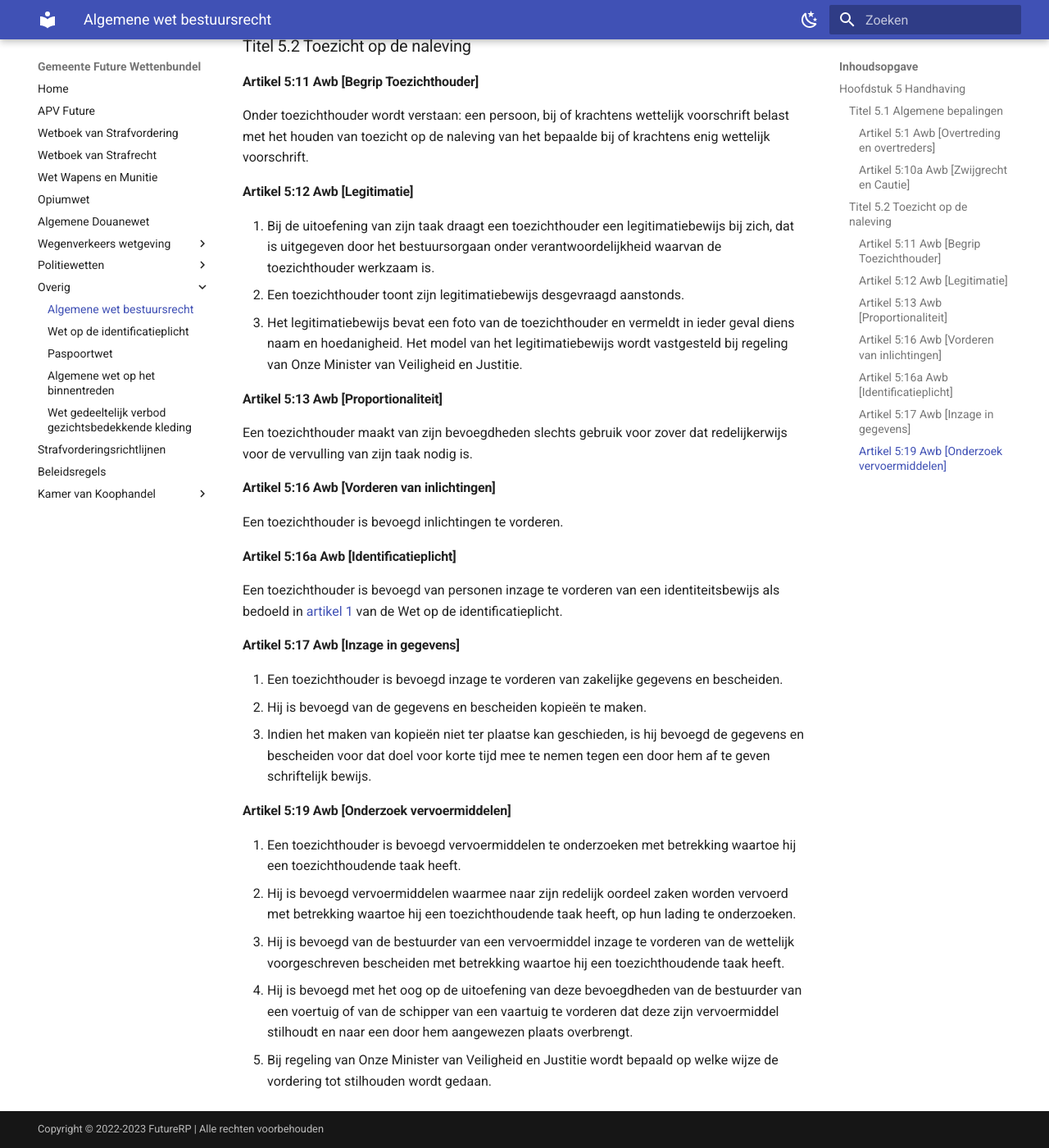
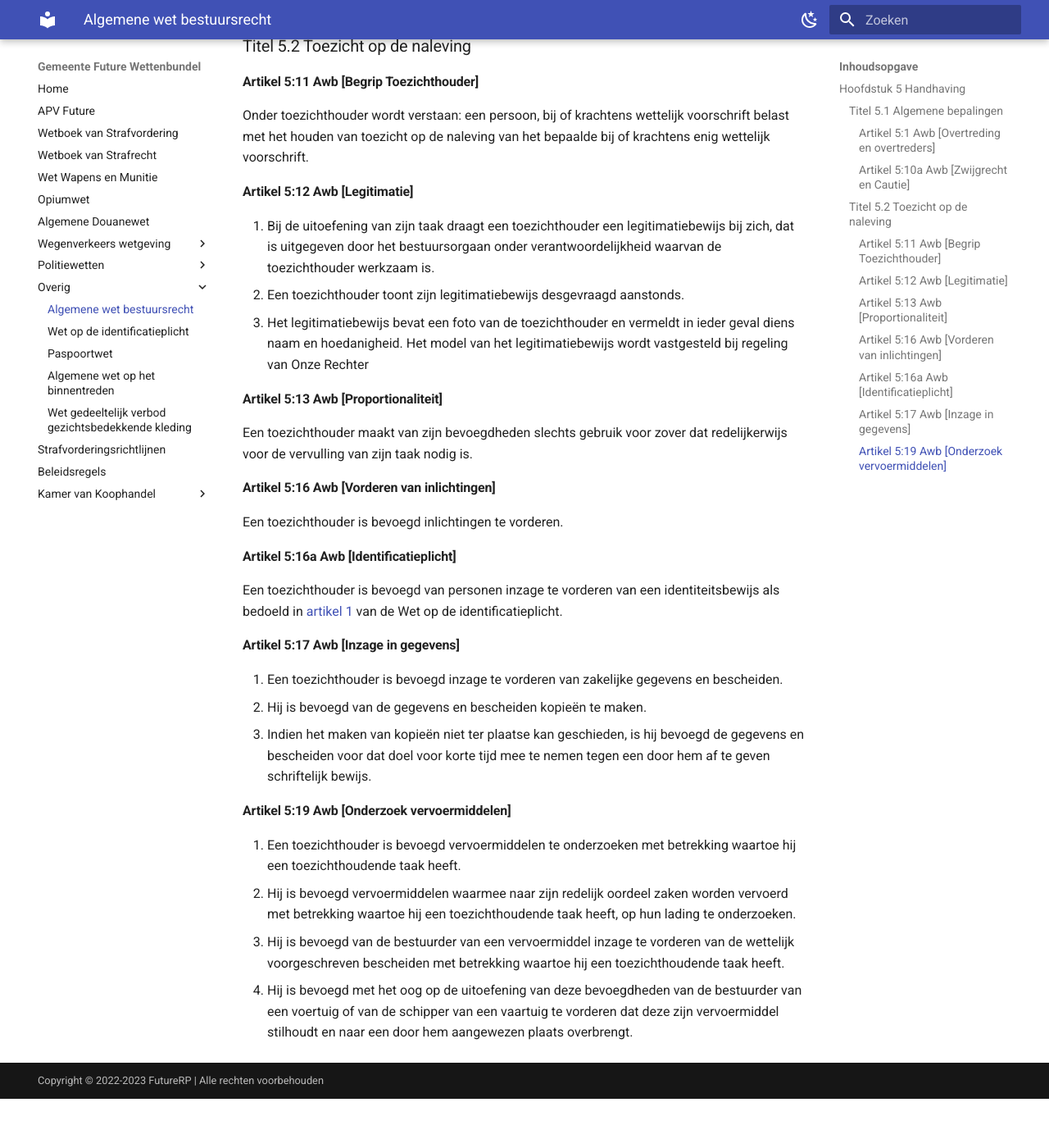
Before and after one commit to EnriqueFernandez20/FutureRP-Wettenbundel, an MkDocs documentation site: the page built from docs/algemene-wet-bestuursrecht.md, in a window 1280 px wide and 1400 px high, scrolled down 588 px. Shown: the whole window at 82% size. Built offline with MkDocs 1.6.1 and Material for MkDocs 9.7.7, drawn with Linux system fonts in a browser that asks for light colours; after the commit the page ends 1928 px from its top, so only the background shows below that.

Commit message:
Update algemene-wet-bestuursrecht.md

```diff
--- a/docs/algemene-wet-bestuursrecht.md
+++ b/docs/algemene-wet-bestuursrecht.md
@@ -24,7 +24,7 @@ Onder toezichthouder wordt verstaan: een persoon, bij of krachtens wettelijk voo
 
 1. Bij de uitoefening van zijn taak draagt een toezichthouder een legitimatiebewijs bij zich, dat is uitgegeven door het bestuursorgaan onder verantwoordelijkheid waarvan de toezichthouder werkzaam is.
 2. Een toezichthouder toont zijn legitimatiebewijs desgevraagd aanstonds.
-3. Het legitimatiebewijs bevat een foto van de toezichthouder en vermeldt in ieder geval diens naam en hoedanigheid. Het model van het legitimatiebewijs wordt vastgesteld bij regeling van Onze Minister van Veiligheid en Justitie.
+3. Het legitimatiebewijs bevat een foto van de toezichthouder en vermeldt in ieder geval diens naam en hoedanigheid. Het model van het legitimatiebewijs wordt vastgesteld bij regeling van Onze Rechter
 
 #### Artikel 5:13 Awb [Proportionaliteit]
 
@@ -50,4 +50,3 @@ Een toezichthouder is bevoegd van personen inzage te vorderen van een identiteit
 2. Hij is bevoegd vervoermiddelen waarmee naar zijn redelijk oordeel zaken worden vervoerd met betrekking waartoe hij een toezichthoudende taak heeft, op hun lading te onderzoeken.
 3. Hij is bevoegd van de bestuurder van een vervoermiddel inzage te vorderen van de wettelijk voorgeschreven bescheiden met betrekking waartoe hij een toezichthoudende taak heeft.
 4. Hij is bevoegd met het oog op de uitoefening van deze bevoegdheden van de bestuurder van een voertuig of van de schipper van een vaartuig te vorderen dat deze zijn vervoermiddel stilhoudt en naar een door hem aangewezen plaats overbrengt.
-5. Bij regeling van Onze Minister van Veiligheid en Justitie wordt bepaald op welke wijze de vordering tot stilhouden wordt gedaan.
```
